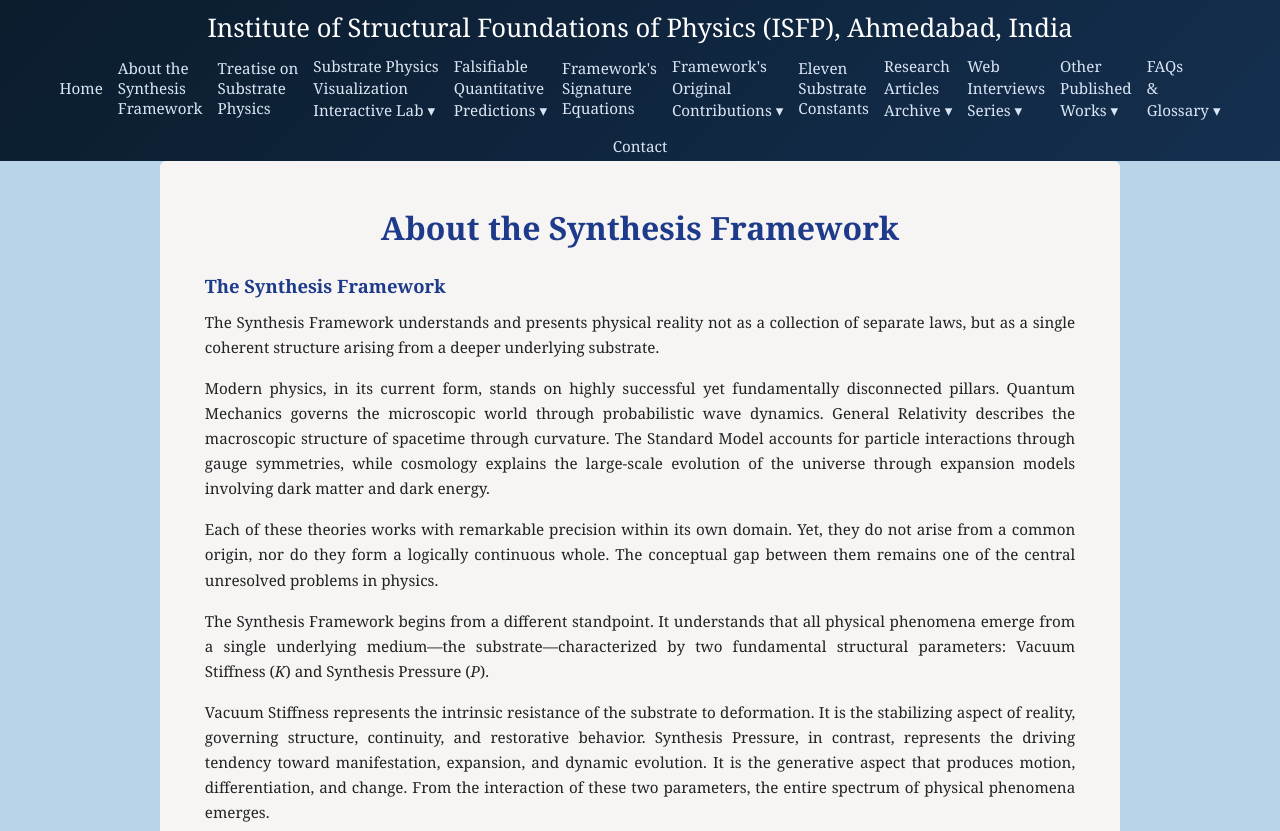
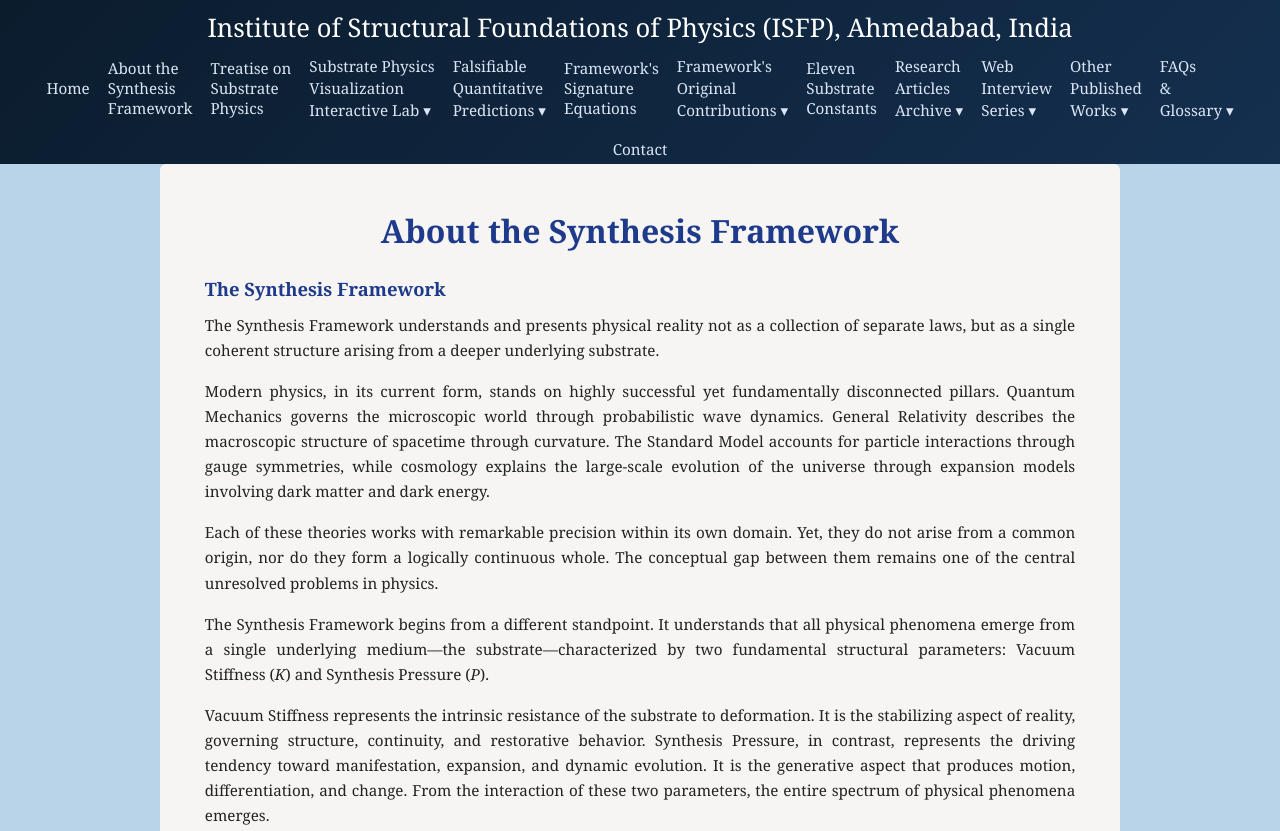
Before and after one commit to MohanVaishnav-git/isfp-website, a plain HTML site: page about-synthesis-framework.html in a window 1280 px wide. Shown: the top 831 px of the page. Drawn offline with Linux system fonts and the light colour scheme.

Commit message:
Gap between Menu Items Adjusted

```diff
--- a/about-synthesis-framework.html
+++ b/about-synthesis-framework.html
@@ -232,7 +232,7 @@ text-justify: inter-word;
 </div>
 
 <div class="dropdown">
-<span class="dropbtn">Web<br> Interviews<br>Series ▾</span>
+<span class="dropbtn">Web<br> Interview<br>Series ▾</span>
 <div class="dropdown-content">
 
 <a href="Web-interviews/web-interview-singularity-resolution-with-finite-synthesis-anchor.html">Singularity Resolution with Finite Synthesis Anchors</a>
--- a/style.css
+++ b/style.css
@@ -39,7 +39,7 @@ margin-bottom: 0px;
 display: flex;
 justify-content: center;
 align-items: center;
-gap: 15px;
+gap: 18px;
 flex-wrap: wrap;
 }
 
```
Also changed, not shown: contact.html (+1 -1 lines), eleven-substrate-constants.html (+1 -1 lines), framework-signature-equations.html (+1 -1 lines), index.html (+1 -1 lines), treaties-on-substrate-physics.html (+1 -1 lines).
